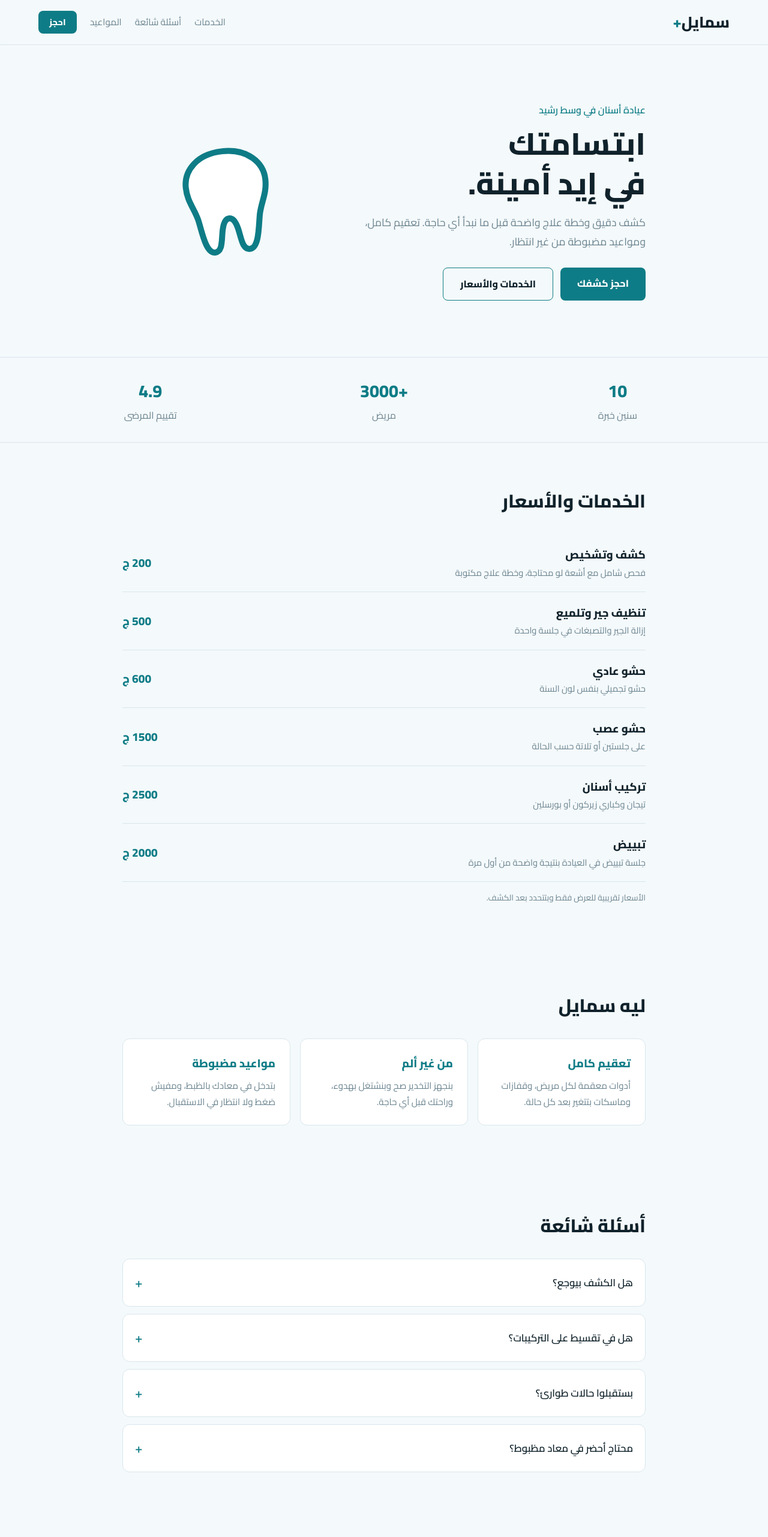
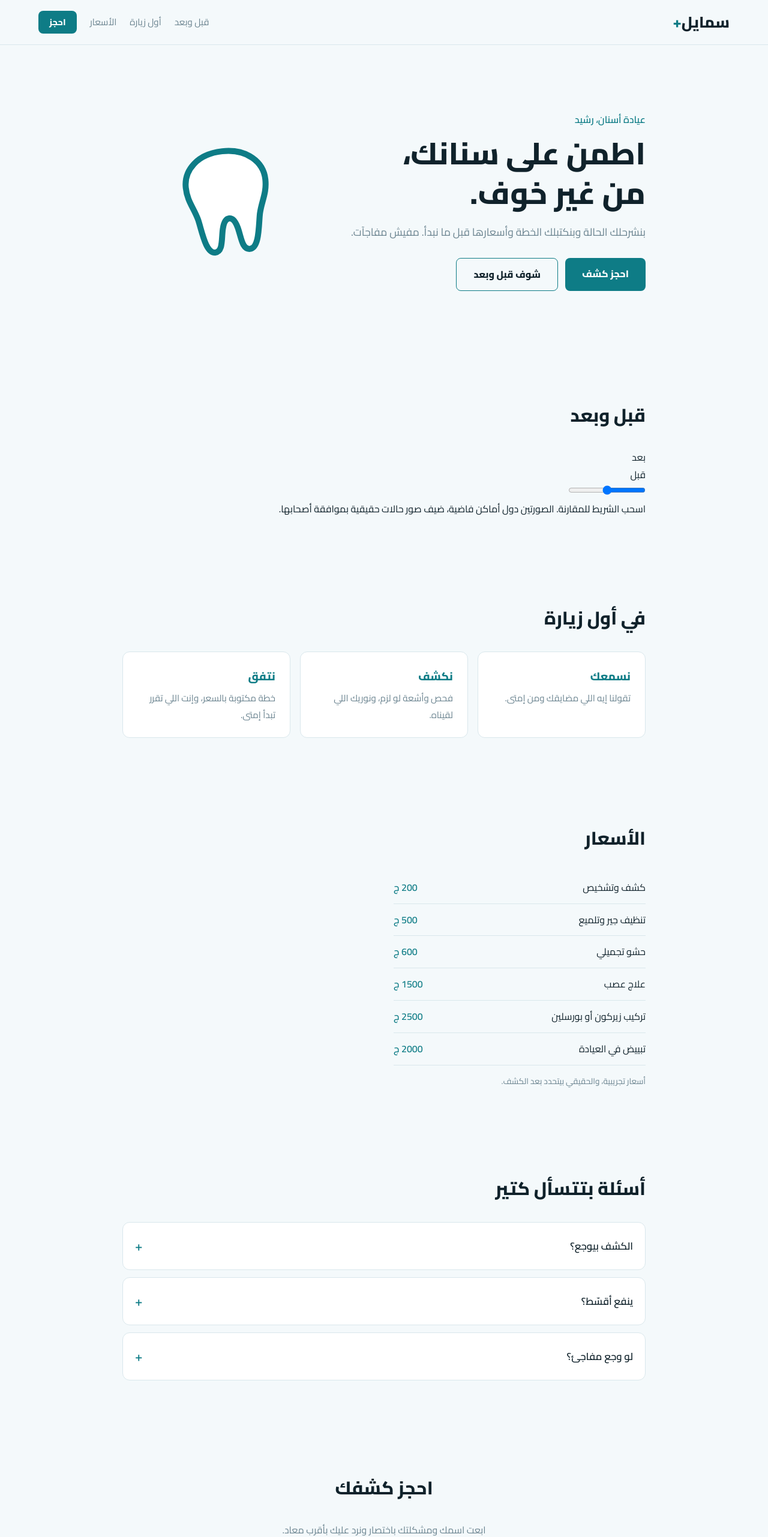
Before and after one commit to welcome789000-sys/clinic-landing, a plain HTML site: page index.html in a window 1280 px wide. Shown: the top 2562 px of the page at 60% size. Drawn offline with Linux system fonts and the light colour scheme.

Commit message:
Rework layout and copy, placeholders for photos and WhatsApp

```diff
--- a/index.html
+++ b/index.html
@@ -3,8 +3,8 @@
 <head>
 <meta charset="UTF-8">
 <meta name="viewport" content="width=device-width, initial-scale=1">
-<title>عيادة سمايل لطب الأسنان | رشيد</title>
-<meta name="description" content="عيادة سمايل لطب الأسنان: كشف وحشو وتركيب وتبييض. احجز موعدك على واتساب.">
+<title>عيادة سمايل | أسنان، رشيد</title>
+<meta name="description" content="عيادة سمايل لطب الأسنان. نموذج تصميم لعرض الأعمال.">
 <link rel="preconnect" href="https://fonts.googleapis.com">
 <link rel="preconnect" href="https://fonts.gstatic.com" crossorigin>
 <link href="https://fonts.googleapis.com/css2?family=Cairo:wght@400;600;800&display=swap" rel="stylesheet">
@@ -14,9 +14,9 @@
 <header class="top">
   <a class="logo" href="#home">سمايل<span>+</span></a>
   <nav>
-    <a href="#services">الخدمات</a>
-    <a href="#faq">أسئلة شائعة</a>
-    <a href="#hours">المواعيد</a>
+    <a href="#results">قبل وبعد</a>
+    <a href="#first">أول زيارة</a>
+    <a href="#services">الأسعار</a>
     <a class="btn small" href="#contact">احجز</a>
   </nav>
 </header>
@@ -24,12 +24,12 @@
 <main>
 <section class="hero" id="home">
   <div class="hero-text">
-    <p class="eyebrow">عيادة أسنان في وسط رشيد</p>
-    <h1>ابتسامتك<br>في إيد أمينة.</h1>
-    <p class="lead">كشف دقيق وخطة علاج واضحة قبل ما نبدأ أي حاجة. تعقيم كامل، ومواعيد مضبوطة من غير انتظار.</p>
+    <p class="eyebrow">عيادة أسنان، رشيد</p>
+    <h1>اطمن على سنانك،<br>من غير خوف.</h1>
+    <p class="lead">بنشرحلك الحالة وبنكتبلك الخطة وأسعارها قبل ما نبدأ. مفيش مفاجآت.</p>
     <div class="cta">
-      <a class="btn" href="#contact">احجز كشفك</a>
-      <a class="btn ghost" href="#services">الخدمات والأسعار</a>
+      <a class="btn" href="#contact">احجز كشف</a>
+      <a class="btn ghost" href="#results">شوف قبل وبعد</a>
     </div>
   </div>
   <div class="hero-art" aria-hidden="true">
@@ -39,75 +39,71 @@
   </div>
 </section>
 
-<section class="facts">
-  <div><strong>10</strong><span>سنين خبرة</span></div>
-  <div><strong>+3000</strong><span>مريض</span></div>
-  <div><strong>4.9</strong><span>تقييم المرضى</span></div>
+<section id="results">
+  <h2>قبل وبعد</h2>
+  <div class="ba" id="ba">
+    <div class="ba-pane ba-after ph"><span class="tag">بعد</span><!-- حط صورة البعد: <img src="after.jpg" alt="بعد"> --></div>
+    <div class="ba-pane ba-before ph" id="baBefore"><span class="tag">قبل</span><!-- حط صورة القبل: <img src="before.jpg" alt="قبل"> --></div>
+    <input type="range" min="0" max="100" value="50" id="baRange" aria-label="اسحب للمقارنة">
+  </div>
+  <p class="edit-note">اسحب الشريط للمقارنة. الصورتين دول أماكن فاضية، ضيف صور حالات حقيقية بموافقة أصحابها.</p>
+</section>
+
+<section id="first">
+  <h2>في أول زيارة</h2>
+  <div class="cards">
+    <article><h3>نسمعك</h3><p>تقولنا إيه اللي مضايقك ومن إمتى.</p></article>
+    <article><h3>نكشف</h3><p>فحص وأشعة لو لزم، ونوريك اللي لقيناه.</p></article>
+    <article><h3>نتفق</h3><p>خطة مكتوبة بالسعر، وإنت اللي تقرر تبدأ إمتى.</p></article>
+  </div>
 </section>
 
 <section id="services">
-  <h2>الخدمات والأسعار</h2>
-  <ul class="menu">
-    <li><div><h3>كشف وتشخيص</h3><p>فحص شامل مع أشعة لو محتاجة، وخطة علاج مكتوبة</p></div><b>200 ج</b></li>
-    <li><div><h3>تنظيف جير وتلميع</h3><p>إزالة الجير والتصبغات في جلسة واحدة</p></div><b>500 ج</b></li>
-    <li><div><h3>حشو عادي</h3><p>حشو تجميلي بنفس لون السنة</p></div><b>600 ج</b></li>
-    <li><div><h3>حشو عصب</h3><p>على جلستين أو تلاتة حسب الحالة</p></div><b>1500 ج</b></li>
-    <li><div><h3>تركيب أسنان</h3><p>تيجان وكباري زيركون أو بورسلين</p></div><b>2500 ج</b></li>
-    <li><div><h3>تبييض</h3><p>جلسة تبييض في العيادة بنتيجة واضحة من أول مرة</p></div><b>2000 ج</b></li>
-  </ul>
-  <p class="note">الأسعار تقريبية للعرض فقط وبتتحدد بعد الكشف.</p>
-</section>
-
-<section class="why">
-  <h2>ليه سمايل</h2>
-  <div class="cards">
-    <article><h3>تعقيم كامل</h3><p>أدوات معقمة لكل مريض، وقفازات وماسكات بتتغير بعد كل حالة.</p></article>
-    <article><h3>من غير ألم</h3><p>بنجهز التخدير صح وبنشتغل بهدوء، وراحتك قبل أي حاجة.</p></article>
-    <article><h3>مواعيد مضبوطة</h3><p>بتدخل في معادك بالظبط، ومفيش ضغط ولا انتظار في الاستقبال.</p></article>
-  </div>
+  <h2>الأسعار</h2>
+  <table class="price-table">
+    <tr><td>كشف وتشخيص</td><td>200 ج</td></tr>
+    <tr><td>تنظيف جير وتلميع</td><td>500 ج</td></tr>
+    <tr><td>حشو تجميلي</td><td>600 ج</td></tr>
+    <tr><td>علاج عصب</td><td>1500 ج</td></tr>
+    <tr><td>تركيب زيركون أو بورسلين</td><td>2500 ج</td></tr>
+    <tr><td>تبييض في العيادة</td><td>2000 ج</td></tr>
+  </table>
+  <p class="note">أسعار تجريبية، والحقيقي بيتحدد بعد الكشف.</p>
 </section>
 
 <section id="faq">
-  <h2>أسئلة شائعة</h2>
+  <h2>أسئلة بتتسأل كتير</h2>
   <div class="faq">
     <div class="item">
-      <button class="q" type="button">هل الكشف بيوجع؟<span>+</span></button>
-      <p class="a">لأ، الكشف مجرد فحص ونظافة للأسنان، ومفيش فيه أي ألم. لو محتاج حشو أو علاج بنتفق عليه بعد ما تعرف كل التفاصيل.</p>
+      <button class="q" type="button">الكشف بيوجع؟<span>+</span></button>
+      <p class="a">لأ. هو فحص ونظر للأسنان. أي علاج بنتفق عليه بعد ما تعرف التفاصيل.</p>
     </div>
     <div class="item">
-      <button class="q" type="button">هل في تقسيط على التركيبات؟<span>+</span></button>
-      <p class="a">أيوه، التركيبات وحشوات العصب ممكن تتقسم على جلسات العلاج، وبنتفق على التفاصيل في أول زيارة.</p>
+      <button class="q" type="button">ينفع أقسّط؟<span>+</span></button>
+      <p class="a">ده بيتحدد في العيادة الحقيقية. اكتب هنا سياسة التقسيط بتاعتك.</p>
     </div>
     <div class="item">
-      <button class="q" type="button">بستقبلوا حالات طوارئ؟<span>+</span></button>
-      <p class="a">أيوه. ابعتلنا على واتساب في أي وقت وقول إنها حالة طارئة، وهنرد بأقرب معاد متاح في نفس اليوم.</p>
-    </div>
-    <div class="item">
-      <button class="q" type="button">محتاج أحضر في معاد مظبوط؟<span>+</span></button>
-      <p class="a">الأفضل تحجز قبلها بيوم على الأقل عشان تضمن معادك، بس بنحاول نستقبل الزيارات المباشرة لو في وقت فاضي.</p>
+      <button class="q" type="button">لو وجع مفاجئ؟<span>+</span></button>
+      <p class="a">ابعت على واتساب وقول إنها طارئة، ونرد بأقرب معاد متاح.</p>
     </div>
   </div>
 </section>
 
-<section id="hours" class="hours">
-  <h2>مواعيد العمل</h2>
-  <table>
-    <tr><td>السبت إلى الخميس</td><td>11 ص – 9 م</td></tr>
+<section id="contact" class="contact">
+  <h2>احجز كشفك</h2>
+  <p>ابعت اسمك ومشكلتك باختصار ونرد عليك بأقرب معاد.</p>
+  <a class="btn wa" id="wa" href="#contact" data-text="أريد حجز كشف">احجز على واتساب</a>
+  <table class="hrs">
+    <tr><td>السبت للخميس</td><td>11 ص – 9 م</td></tr>
     <tr><td>الجمعة</td><td>مغلق</td></tr>
   </table>
-</section>
-
-<section id="contact" class="contact">
-  <h2>احجز موعدك</h2>
-  <p>ابعتلنا على واتساب بالاسم والحالة باختصار، وهنرد بأقرب معاد يناسبك.</p>
-  <a class="btn" href="https://wa.me/201000000000?text=%D8%A3%D8%B1%D9%8A%D8%AF%20%D8%AD%D8%AC%D8%B2%20%D9%83%D8%B4%D9%81" rel="noopener">احجز على واتساب</a>
-  <p class="addr">شارع الجلاء، رشيد</p>
+  <p class="addr">العنوان: حط عنوان العيادة هنا</p>
 </section>
 </main>
 
 <footer>
-  <p>عيادة سمايل © 2026</p>
-  <p class="demo">نموذج تصميم لعرض الأعمال، العيادة والأسعار والأرقام تجريبية.</p>
+  <p>عيادة سمايل</p>
+  <p class="demo">نموذج تصميم لعرض الأعمال. الاسم والأسعار والمواعيد تجريبية.</p>
 </footer>
 <script src="script.js"></script>
 </body>
```
